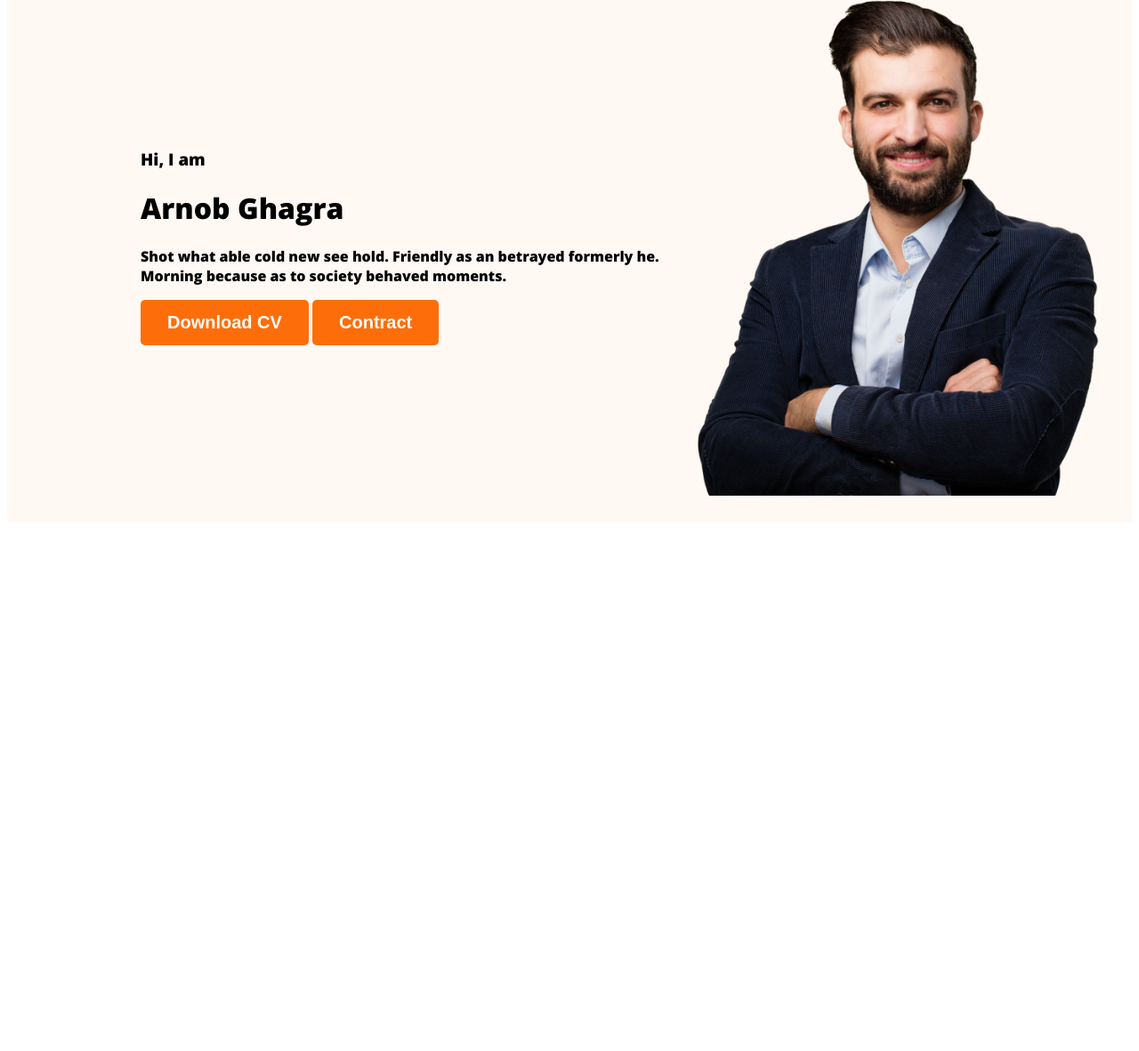
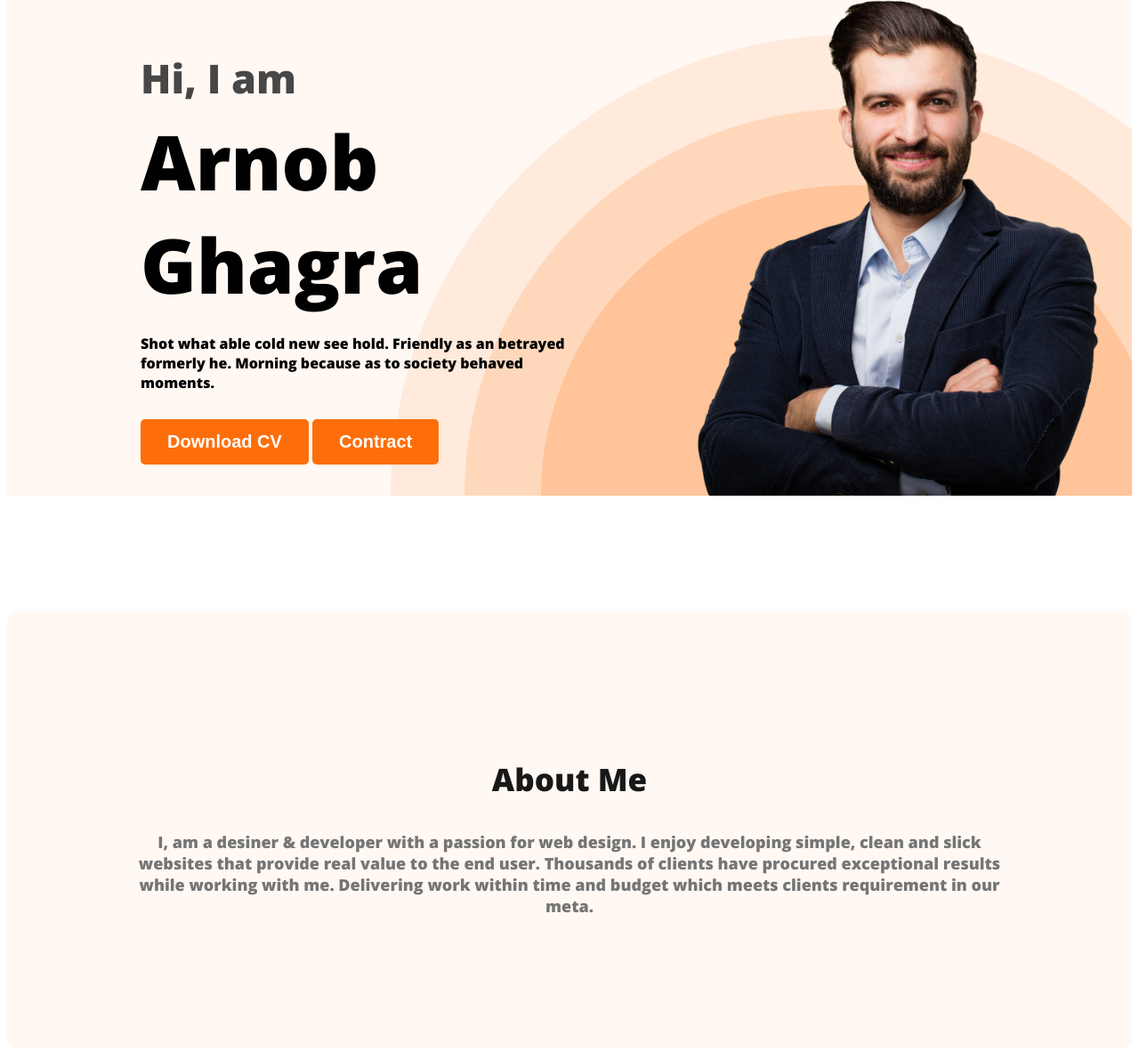
Before and after one commit to arnobghagra/webdeveloper-portfolio, a plain HTML site: page index.html in a window 1280 px wide. Shown: the part 211-1392 px from the top of the page at 89% size. Before the commit the page ends 806 px from the top, so only its background shows below. Drawn offline with nearby package versions, Linux system fonts and the light colour scheme.

Commit message:
about section created

```diff
--- a/index.html
+++ b/index.html
@@ -27,7 +27,7 @@
                 <div class="banner-content">
                     <h3 class="banner-greeting">Hi, I am</h3>
                     <h1 class="banner-title">Arnob Ghagra</h1>
-                    <p>Shot what able cold new see hold. Friendly as an betrayed formerly he. Morning because as to society behaved moments.</p>
+                    <p class="banner-description">Shot what able cold new see hold. Friendly as an betrayed formerly he. Morning because as to society behaved moments.</p>
                     <button class="btn-primary">Download CV</button>
                     <button class="btn-primary">Contract</button>
                 </div>
@@ -35,7 +35,12 @@
             </div>
         </header>
         <main>
-
+            <section class="about">
+                <h3 class="section-title">About Me</h3>
+                <p class="section-description">
+                    I, am a desiner & developer with a passion for web design. I enjoy developing simple, clean and slick websites that provide real value to the end user. Thousands of clients have procured exceptional results while working with me. Delivering work within time and budget which meets clients requirement in our meta.
+                </p>
+            </section>
         </main>
         <footer>
 
--- a/styles/portfolio.css
+++ b/styles/portfolio.css
@@ -15,6 +15,22 @@ body{
     padding-bottom: 14px;
     padding-left: 30px;
     padding-right: 30px;
+}
+
+.section-title{
+    color: #181818;
+    text-align: center;
+    font-family: Open Sans;
+    font-size: 35px;
+    font-style: normal;
+    font-weight: 700;
+    line-height: normal;
+}
+
+.section-description{
+    color: #757575;
+    text-align: center;
+    font-size: 18px;
 }
 
 nav{
@@ -48,12 +64,45 @@ nav a{
 
 .header{
     background-color: #fff8f3;
+    background-image: url('../images/header_bg.png');
+    background-repeat: no-repeat;
+    background-position: bottom right;
 }
 .banner{
-    padding: 30px 30px 30px 150px;
+    padding: 30px 30px 0px 150px;
     display: flex;
     align-items: center;
+    justify-content: space-between;
 }
+
+.banner-content{
+    max-width: 500px;
+}
+
 .banner .profile-pic{
     width: 500px;
 }
+.banner-greeting{
+    font-size: 45px;
+    color: #474747;
+    margin-bottom: 0;
+
+}
+.banner-title{
+    font-size: 85px;
+    font-weight:700;
+    margin-top: 5px;
+    margin-bottom: 20px;
+}
+.banner-description{
+    margin-top: 20px;
+    margin-bottom: 30px;
+}
+
+
+.about{
+    padding: 130px;
+    border-radius: 10px;
+    background: #fff8f3;
+    margin: 130px 0px;
+}
```
